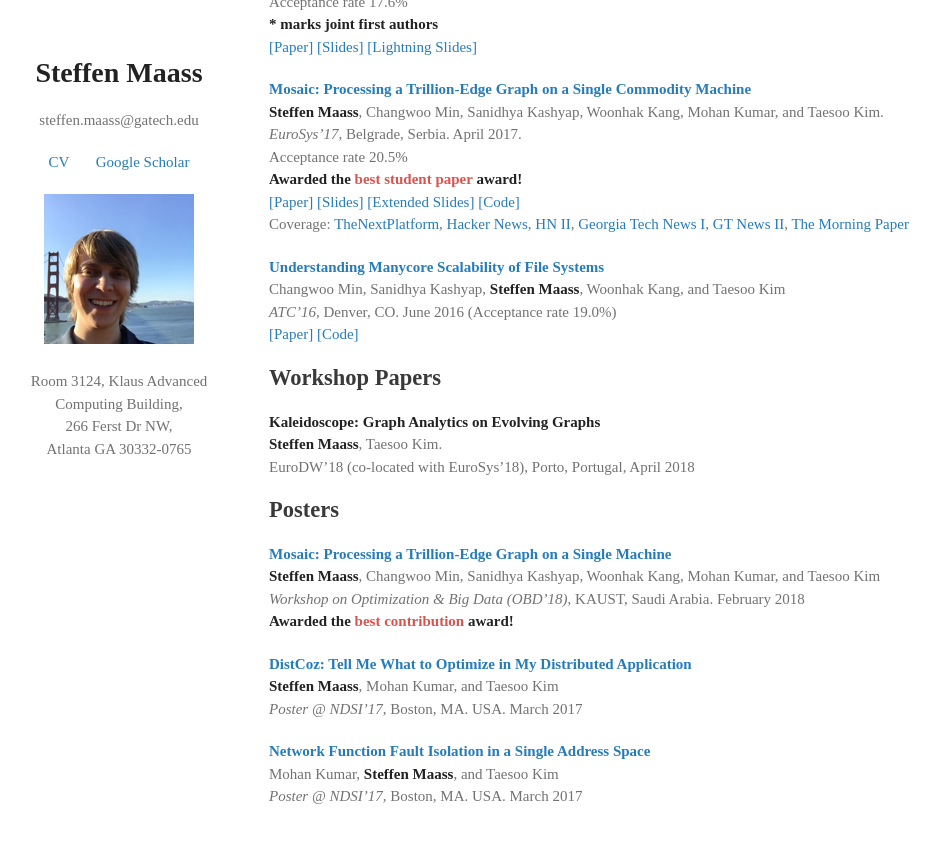
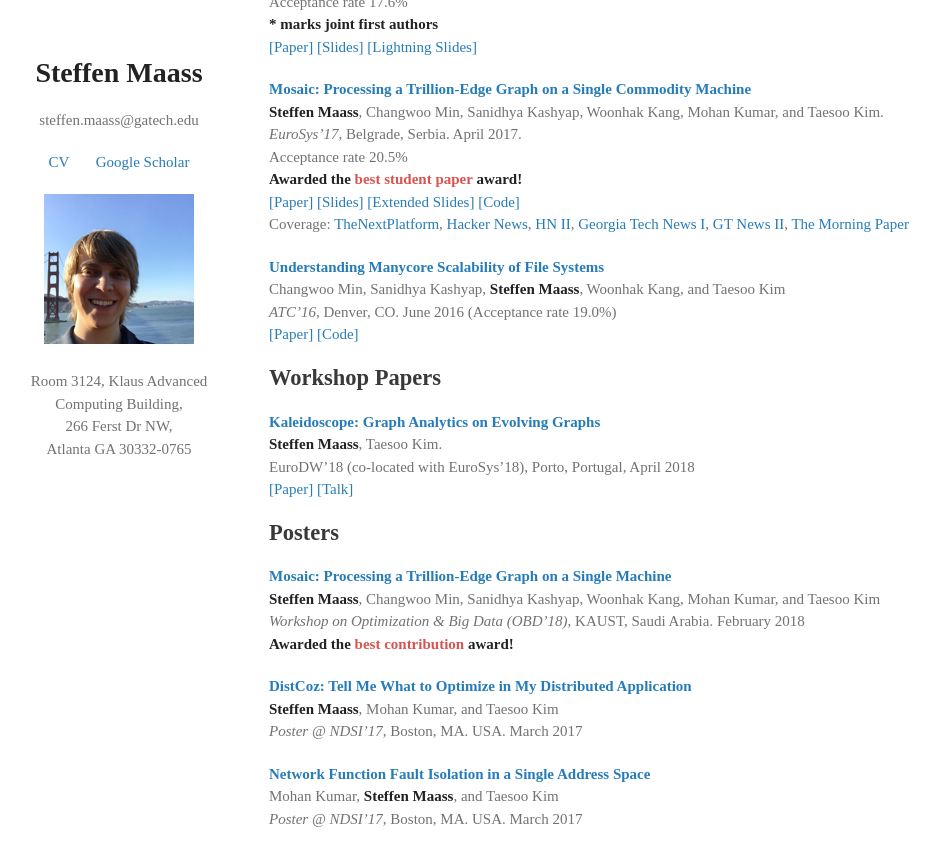
Before and after one commit to steffen-maass/steffen-maass.github.io, a Jekyll site: the page built from index.md, in a window 1280 px wide and 900 px high, scrolled down 644 px. Shown: the top 866 px of the window, without its empty margins (39-979 px from the left). Built offline with Jekyll 4.4.1, drawn with Linux system fonts in a browser that asks for light colours; our own code applies the rules of GitHub Pages for plain Markdown files.

Commit message:
Add EuroDW talk/slides

```diff
--- a/index.md
+++ b/index.md
@@ -57,9 +57,11 @@ _ATC'16_, Denver, CO. June 2016 (Acceptance rate 19.0%)
 
 ## Workshop Papers
 
-**Kaleidoscope: Graph Analytics on Evolving Graphs**
+**[Kaleidoscope: Graph Analytics on Evolving Graphs](./data/kaleidoscope-eurodw18.pdf)**
 **Steffen Maass**, Taesoo Kim.
 EuroDW'18 (co-located with EuroSys'18), Porto, Portugal, April 2018
+[\[Paper\]](./data/kaleidoscope-eurodw18.pdf)
+[\[Talk\]](./data/kaleidoscope-talk-eurodw18.pdf)
 
 ## Posters
 
```
Also changed, not shown: 2 other files.
